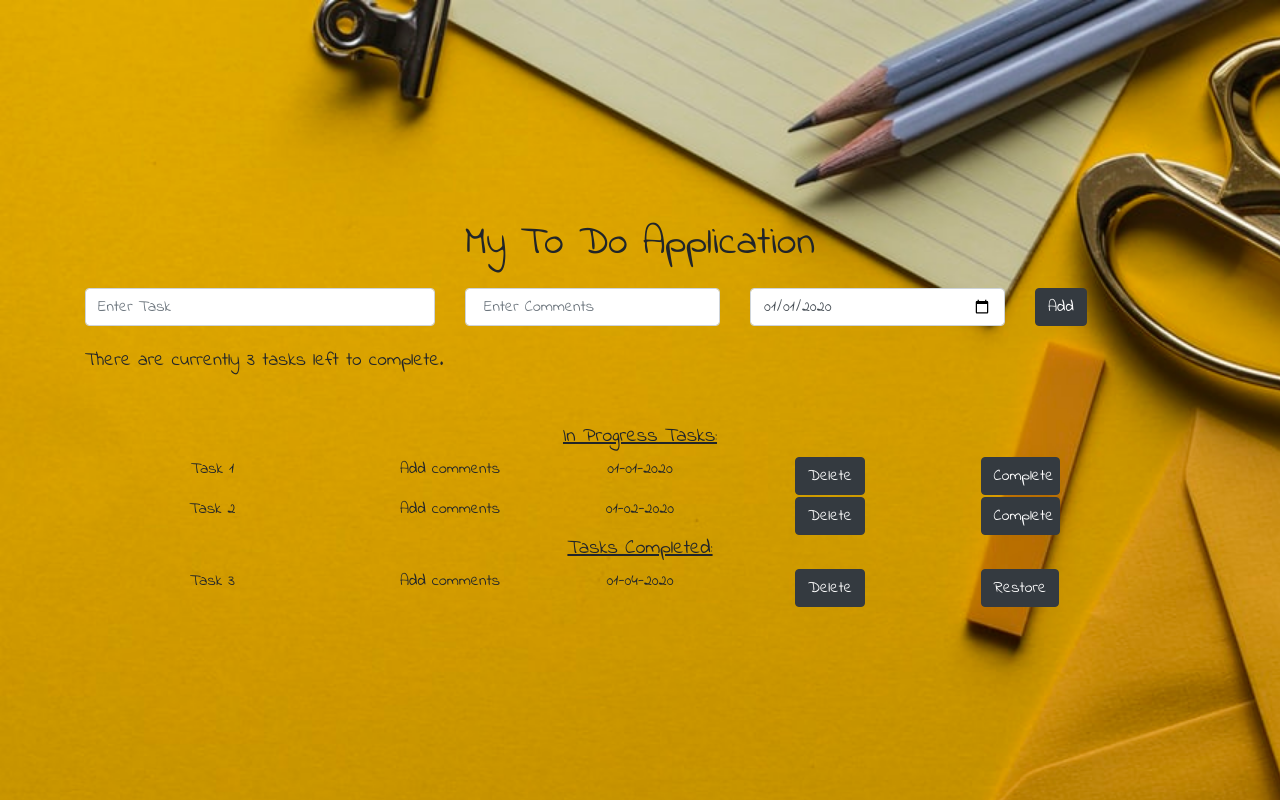
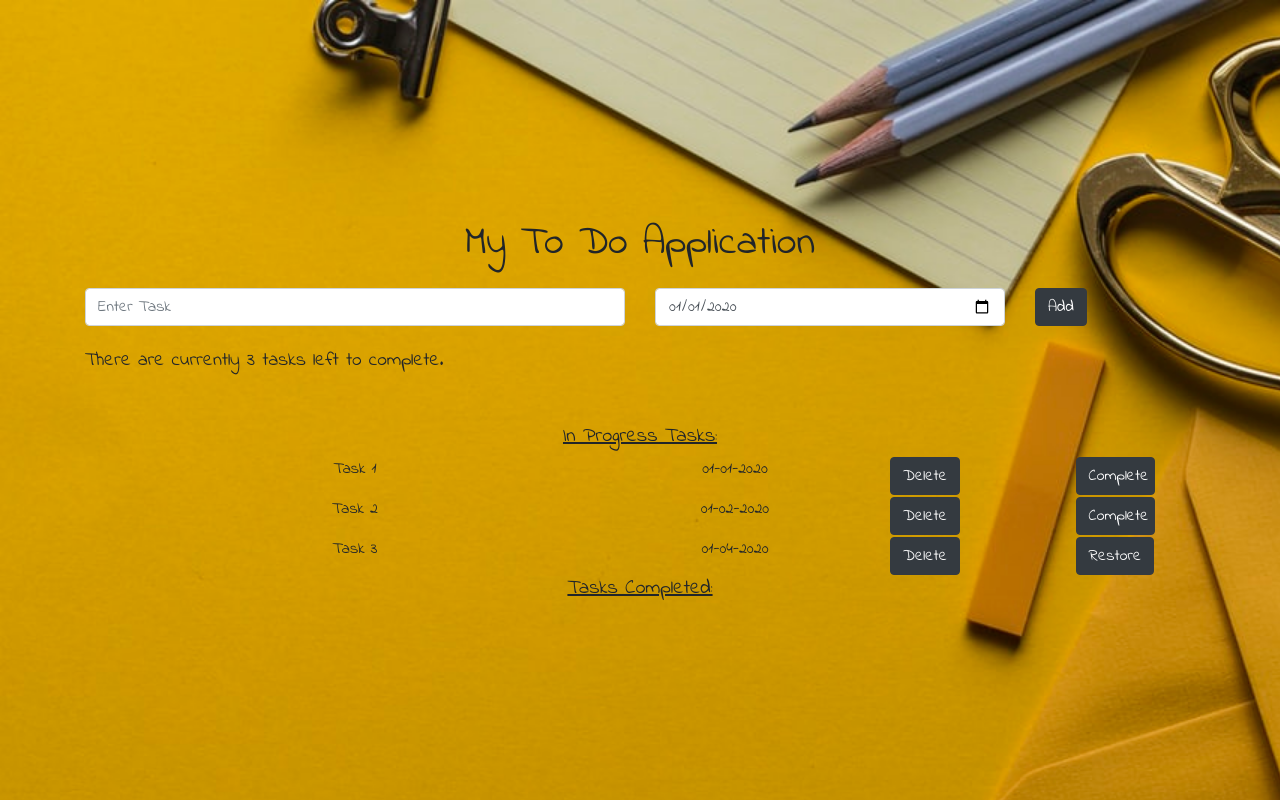
Before and after one commit to NicoleTom92/My-To-Do-Application, a React (Create React App) app: page / in a window 1280 px wide. Built offline with nearby package versions, Linux system fonts and the light colour scheme.

Commit message:
change made

```diff
--- a/src/Addsection.js
+++ b/src/Addsection.js
@@ -2,20 +2,13 @@ import React from "react";
 
 class Addsection extends React.Component {
     state = {
-        tasks: "",
-        furtherinfo: "",
+        task: "",
         dateCompleted: "2020-01-01",
     };
 
     updateTasks = (event) => {
         this.setState({
-            tasks: event.target.value
-        });
-    };
-
-    updatefurtherinfo = (event) => {
-        this.setState ({
-            furtherinfo: event.target.value
+            task: event.target.value
         });
     };
 
@@ -26,14 +19,10 @@ class Addsection extends React.Component {
     }
 
     AddTask = () => {
-        const TasksArray = this.state.tasks.split(",");
-        const filteredTasks = TasksArray.filter(tasks => {
-            return tasks.length > 0;
-        });
 
         this.props.addNewTaskFunc(
-            this.state.tasks,
-            filteredTasks,
+            this.state.task,
+            false,
             this.state.dateCompleted
         );
 
@@ -43,7 +32,7 @@ class Addsection extends React.Component {
         return (
 
                 <div className="row">
-                    <div className="col-4">
+                    <div className="col-6">
                         <input type="text"
                             onChange={this.updateTasks}
                             value={this.state.tasks}
@@ -51,16 +40,8 @@ class Addsection extends React.Component {
                             placeholder="Enter Task" />
                     </div>
 
-                    <div className="col-3">
-                    <input type="text"
-                        onChange={this.updatefurtherinfo}
-                        value={this.state.furtherinfo}
-                        className="form-control"
-                        placeholder=" Enter Comments" />
-                </div>
 
-
-                    <div className="col-3">
+                    <div className="col-4">
                         <input type="date"
                             className="form-control"
                             value={this.state.dateCompleted}
--- a/src/App.js
+++ b/src/App.js
@@ -9,9 +9,9 @@ import Addsection from "./Addsection"
 class App extends React.Component {
   state = {
     tasks: [
-      { name: "Task 1", furtherinfo:["Add comments"], available: true, dateCompleted: "01-01-2020", id: uuid() },
-      { name: "Task 2", furtherinfo:["Add comments"], available: true, dateCompleted: "01-02-2020", id: uuid()  },
-      { name: "Task 3", furtherinfo:["Add comments"], available: false, dateCompleted: "01-04-2020", id: uuid()  },
+      { name: "Task 1", completed: false, available: true, dateCompleted: "01-01-2020", id: uuid() },
+      { name: "Task 2", completed: false, available: true, dateCompleted: "01-02-2020", id: uuid()  },
+      { name: "Task 3", completed: false, available: false, dateCompleted: "01-04-2020", id: uuid()  },
     ],
   }
 
@@ -30,14 +30,15 @@ class App extends React.Component {
       }))
     }
 
-  addNewTask = (name, furtherinfo , dateCompleted) => {
+  addNewTask = (name, completed , dateCompleted) => {
     const newTask = {
       name: name,
-      furtherinfo: furtherinfo,
+      completed: completed,
       available: true,
       dateCompleted: dateCompleted,
       id: uuid()
     };
+
 
     const copy = this.state.tasks.slice();
     copy.push(newTask);
@@ -48,11 +49,11 @@ class App extends React.Component {
 
   render() {
     const Taskstocomplete = this.state.tasks.filter(tasks => {
-      return tasks.available === true;
+      return tasks.completed === false;
     });
 
     const Taskscompleted = this.state.tasks.filter(tasks => {
-      return tasks.available === false;
+      return tasks.completed === true;
     });
 
 
--- a/src/Tables.js
+++ b/src/Tables.js
@@ -14,11 +14,8 @@ class Tables extends React.Component {
         return (
 
             <div className="row">
-                <div className="col-12 col-sm-3">
+                <div className="col-12 col-sm-6">
                     <p>{this.props.name}</p>
-                </div>
-                <div className="col-12 col-sm-2">
-                    <p> {this.props.furtherinfo} </p>
                 </div>
 
                 <div className="col-12 col-sm-2">
```
